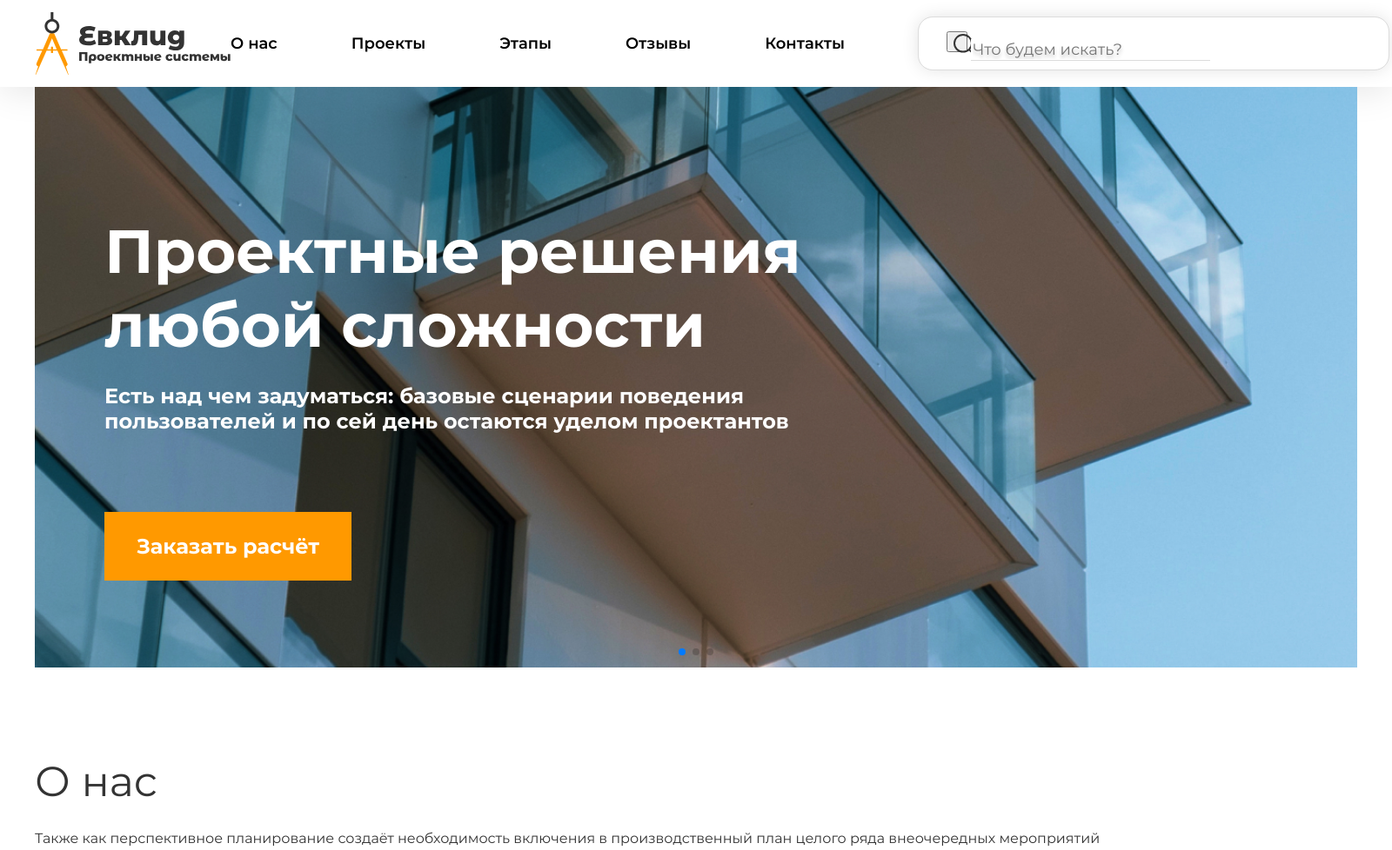
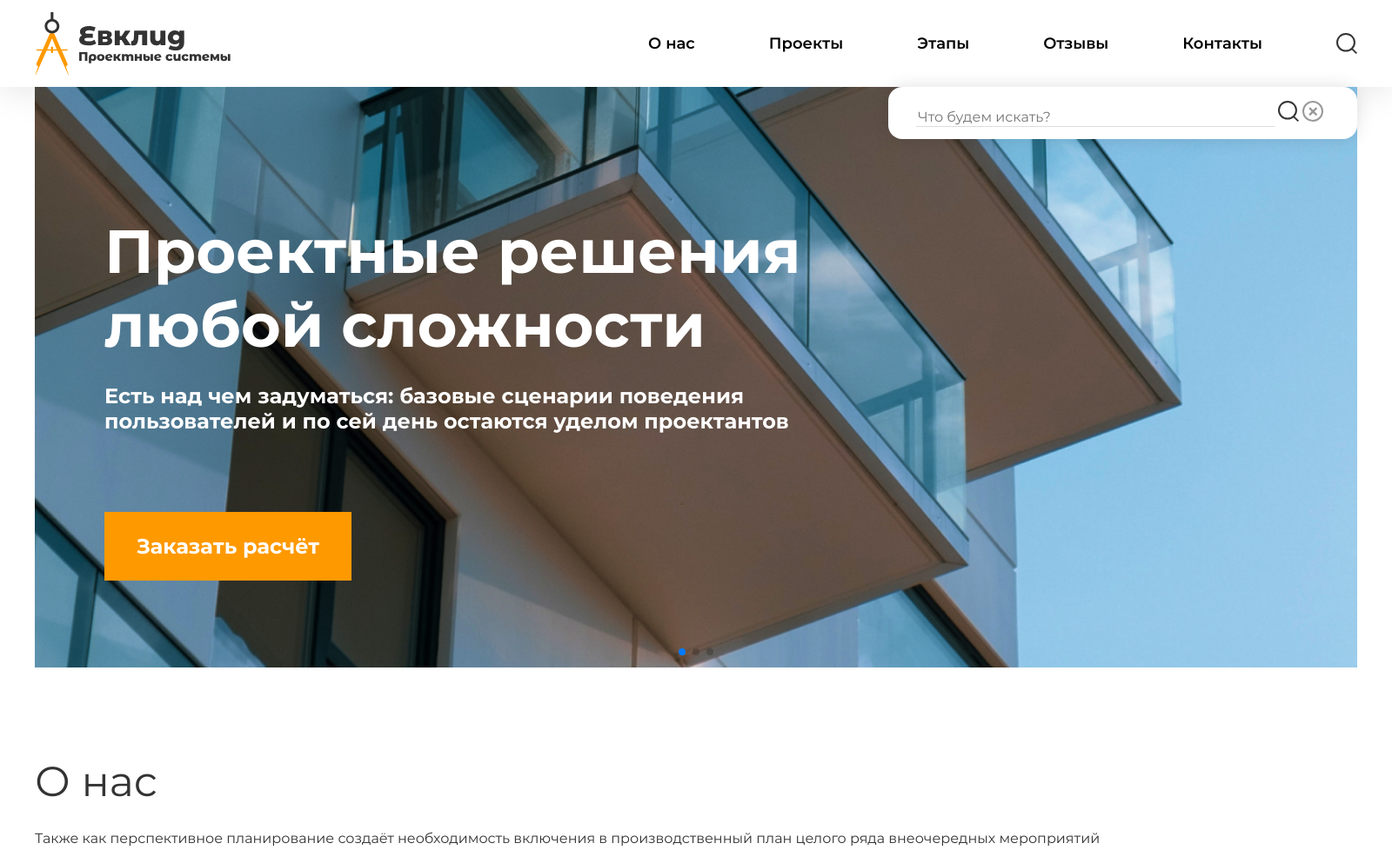
Before and after one commit to sofiatoropowa/profile, a PHP site: page / in a window 1600 px wide. Shown: the top 978 px of the page at 87% size. Run offline with PHP 8.4, Linux system fonts and the light colour scheme; some libraries are stand-ins or nearby versions; some web fonts are replaced.

Commit message:
correction

```diff
--- a/evkl - for construction firm/css/style.css
+++ b/evkl - for construction firm/css/style.css
@@ -194,24 +194,62 @@ ul {
   stroke: #FF9900;
 }
 
+.search__exit:hover rect {
+  fill: #FF9900;
+}
+
+.search__exit:hover path {
+  stroke: #FF9900;
+}
+
+.search__exit:focus {
+  outline: 2px solid #FF9900;
+  outline-offset: 5px;
+}
+
+.search__exit:active rect {
+  fill: #333333;
+}
+
+.search__exit:active path {
+  stroke: #333333;
+}
+
 .search__box {
-  width: 540px;
+  display: none;
+  background: none;
+  outline: none;
+}
+
+.search__box-active {
+  display: block;
+  width: 539px;
+  max-width: 100%;
   height: 60px;
-  max-width: 50%;
-  outline: 1px solid #DCDCDC;
+  background: #FFFFFF;
   box-shadow: 0px 0px 20px rgba(0, 0, 0, 0.12);
   border-radius: 16px;
-  padding: 16px 32px;
+  padding: 16px 18px 16px 32px;
+  justify-content: center;
+  justify-content: space-between;
+  z-index: 20;
+  transform: translate(10px, 100px);
+  transition: transform 1s;
+  position: absolute;
+  top: 0px;
+  right: 50px;
 }
 
-.search-txt {
+.search__txt {
+  width: 412px;
   border: none;
+  border-bottom: solid 1px  #DCDCDC;
+  /*
   font-weight: 500;
   font-size: 18px;
   line-height: 22px;
   color: #ADADAD;
-  text-shadow: 0px 4px 4px rgba(0, 0, 0, 0.25);
-  border-bottom: 1px solid #DCDCDC;
+  text-shadow: 0px 4px 4px rgba(0, 0, 0, 0.25);*/
 }
 
 
@@ -232,6 +270,7 @@ ul {
 }
 
 .swiper-slide {
+  box-sizing: border-box;
   background-repeat: no-repeat;
   background-size: cover;
   background-position: center center;
--- a/evkl - for construction firm/index.html
+++ b/evkl - for construction firm/index.html
@@ -68,16 +68,25 @@
                 </li>
               </ul>
             </nav>
-            <div class="search__box">
-              <button id="search" class="search">
-                <svg width="24" height="24" viewBox="0 0 24 24" fill="none" xmlns="http://www.w3.org/2000/svg">
-                  <rect width="7.56126" height="1.89031" transform="matrix(0.713342 0.700816 -0.713342 0.700816 18.6062 17.3762)" fill="#333333"/>
-                  <path d="M20.9303 10.7726C20.9303 16.1533 16.4855 20.5452 10.9652 20.5452C5.44478 20.5452 1 16.1533 1 10.7726C1 5.39198 5.44478 1 10.9652 1C16.4855 1 20.9303 5.39198 20.9303 10.7726Z" stroke="#333333" stroke-width="2"/>
-                </svg>
-              </button>
-                <input id="search__string" type="text" class="search-txt search__string is-active" placeholder="Что будем искать?">
-            </div>
+            <a href="#" class="search btn">
+              <svg width="24" height="24" viewBox="0 0 24 24" fill="none" xmlns="http://www.w3.org/2000/svg">
+                <rect width="7.56126" height="1.89031" transform="matrix(0.713342 0.700816 -0.713342 0.700816 18.6062 17.3762)" fill="#333333"/>
+                <path d="M20.9303 10.7726C20.9303 16.1533 16.4855 20.5452 10.9652 20.5452C5.44478 20.5452 1 16.1533 1 10.7726C1 5.39198 5.44478 1 10.9652 1C16.4855 1 20.9303 5.39198 20.9303 10.7726Z" stroke="#333333" stroke-width="2"/>
+              </svg>
+            </a>
         </div>
+      </div>
+      <div id="search__box" class="btn search__box search__box-active flex">
+        <input type="text" class="search__txt" placeholder="Что будем искать?">
+        <svg width="24" height="24" viewBox="0 0 24 24" fill="none" xmlns="http://www.w3.org/2000/svg">
+          <rect width="7.56126" height="1.89031" transform="matrix(0.713342 0.700816 -0.713342 0.700816 18.6062 17.3762)" fill="#333333"/>
+          <path d="M20.9303 10.7726C20.9303 16.1533 16.4855 20.5452 10.9652 20.5452C5.44478 20.5452 1 16.1533 1 10.7726C1 5.39198 5.44478 1 10.9652 1C16.4855 1 20.9303 5.39198 20.9303 10.7726Z" stroke="#333333" stroke-width="2"/>
+        </svg>
+        <svg class="search__exit btn" width="24" height="24" viewBox="0 0 24 24" fill="none" xmlns="http://www.w3.org/2000/svg">
+          <rect x="8.95386" y="7.30435" width="11.6645" height="2.33291" transform="rotate(45 8.95386 7.30435)" fill="#999999"/>
+          <rect x="7.30432" y="15.5524" width="11.6645" height="2.33291" transform="rotate(-45 7.30432 15.5524)" fill="#999999"/>
+          <circle cx="12" cy="12" r="11" stroke="#999999" stroke-width="2"/>
+        </svg>
       </div>
     </div>
   </header>
--- a/evkl - for construction firm/script.js
+++ b/evkl - for construction firm/script.js
@@ -34,8 +34,14 @@ window.addEventListener('DOMContentLoaded', function() {
 })
 
 /* search */
-window.addEventListener('DOMContentLoaded', function() {
-  document.querySelector('#search').addEventListener('click', function() {
-    document.querySelector('#search__string').classList.toggle('is-active')
-  })
-})
+let lyp = document.querySelector('.search');
+let pole = document.querySelector('.search__box');
+let exit = document.querySelector('.search__exit');
+
+lyp.addEventListener('click', function(){
+  pole.classList.toggle('search__box-active');
+});
+
+exit.addEventListener('click', function(){
+  pole.classList.toggle('search__box-active');
+});
```
Also changed, not shown: evkl - for construction firm/img/closed_search.svg (added).
